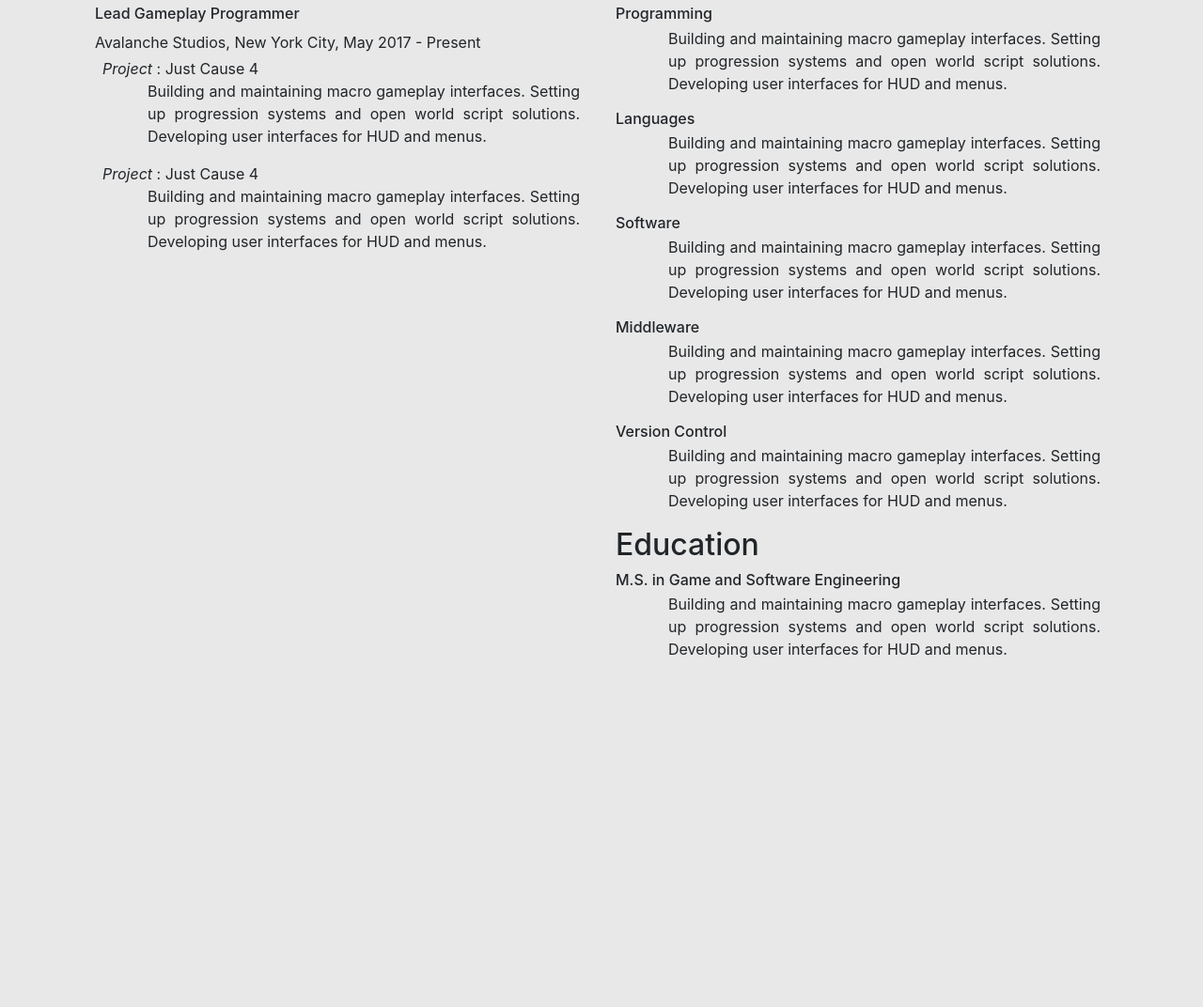
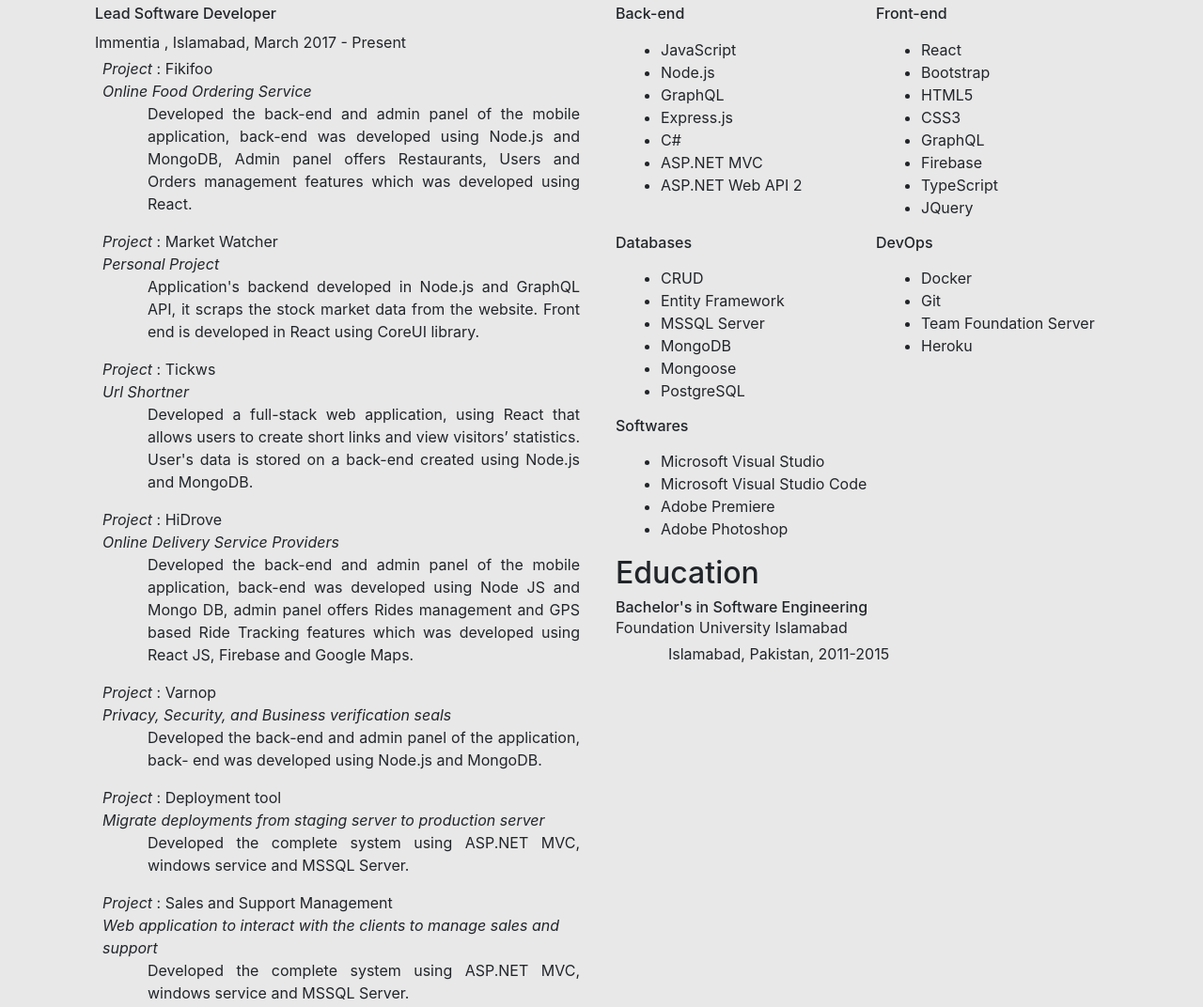
Before and after one commit to noumanDev/portfolio, a plain HTML site: page public/resume.html in a window 1280 px wide. Shown: the part 351-1423 px from the top of the page at 94% size. Before the commit the page ends 1070 px from the top, so only its background shows below. Drawn offline with nearby package versions, Linux system fonts and the light colour scheme.

Commit message:
resume content added

```diff
--- a/public/resume.html
+++ b/public/resume.html
@@ -5,6 +5,7 @@
     <!-- Required meta tags -->
     <meta charset="utf-8">
     <meta name="viewport" content="width=device-width, initial-scale=1, shrink-to-fit=no">
+    <link rel="icon" href="images/logo.png" type="image/gif" sizes="16x16">
 
     <!-- Bootstrap CSS -->
     <link rel="stylesheet" href="https://maxcdn.bootstrapcdn.com/bootstrap/4.0.0/css/bootstrap.min.css"
@@ -37,7 +38,7 @@
                 </div>
             </nav>
             <div class="title border-bottom border-dark border-thick mt-5 text-center">
-                <img class="logo" src="images/logo.png"/>
+                <img class="logo" src="images/logo.png" />
 
                 <h1>Nouman Nawaz</h1>
                 <span>
@@ -52,71 +53,168 @@
         <section class="ml-3 mr-3">
             <section class="row">
                 <div class="col-sm-6">
-                    <h2 >Work Experience</h2>
+                    <h2>Work Experience</h2>
                     <div>
-                        <h6>Lead Gameplay Programmer</h6>
-                        <p class="mb-0">Avalanche Studios, New York City, May 2017 - Present </p>
+                        <h6>Lead Software Developer</h6>
+                        <p class="mb-0">Immentia , Islamabad, March 2017 - Present</p>
                         <div class="ml-2 mr-2 mt-1 mb-1">
-                            <p class="mb-0 "><i>Project </i>: Just Cause 4</p>
-                            <p class="ml-5 text-justify">Building and maintaining macro gameplay interfaces. Setting up
-                                progression systems and
-                                open world script solutions. Developing user interfaces for HUD and menus.</p>
+                            <p class="mb-0 "><i>Project </i>: Fikifoo</p>
+                            <p class="mb-0 "><i>Online Food Ordering Service</i></p>
+                            <p class="ml-5 text-justify">
+                                Developed the back-end and admin panel of the mobile application, back-end was developed
+                                using Node.js and MongoDB, Admin panel offers
+                                Restaurants, Users and Orders management features which was
+                                developed using React.
+                            </p>
                         </div>
                         <div class="ml-2 mr-2 mt-0">
-                            <p class="mb-0 "><i>Project </i>: Just Cause 4</p>
-                            <p class="ml-5 text-justify">Building and maintaining macro gameplay interfaces. Setting up
-                                progression systems and
-                                open world script solutions. Developing user interfaces for HUD and menus.</p>
+                            <p class="mb-0 "><i>Project </i>: Market Watcher</p>
+                            <p class="mb-0 "><i>Personal Project</i></p>
+                            <p class="ml-5 text-justify">
+                                Application's backend developed in Node.js and GraphQL API, it scraps the stock market
+                                data from the website. Front end is developed in React using CoreUI library.
+                            </p>
                         </div>
+                        <div class="ml-2 mr-2 mt-0">
+                            <p class="mb-0 "><i>Project </i>: Tickws</p>
+                            <p class="mb-0 "><i>Url Shortner</i></p>
+                            <p class="ml-5 text-justify">
+                                Developed a full-stack web application, using React that allows users to
+                                create short links and view visitors’ statistics. User's data is stored on a
+                                back-end created using Node.js and MongoDB.
+                            </p>
+                        </div>
+                        <div class="ml-2 mr-2 mt-0">
+                            <p class="mb-0 "><i>Project </i>: HiDrove</p>
+                            <p class="mb-0 "><i>Online Delivery Service Providers</i></p>
+                            <p class="ml-5 text-justify">
+                                Developed the back-end and admin panel of the mobile application, back-end was developed
+                                using Node JS and Mongo DB, admin panel offers
+                                Rides management and GPS based Ride Tracking features which was
+                                developed using React JS, Firebase and Google Maps.
+
+                            </p>
+                        </div>
+                        <div class="ml-2 mr-2 mt-0">
+                            <p class="mb-0 "><i>Project </i>: Varnop</p>
+                            <p class="mb-0 "><i>Privacy, Security, and Business verification seals</i></p>
+                            <p class="ml-5 text-justify">
+                                Developed the back-end and admin panel of the application, back-
+                                end was developed using Node.js and MongoDB.
+                            </p>
+                        </div>
+                        <div class="ml-2 mr-2 mt-0">
+                            <p class="mb-0 "><i>Project </i>: Deployment tool</p>
+                            <p class="mb-0 "><i>Migrate deployments from staging server to production server</i></p>
+                            <p class="ml-5 text-justify">
+                                Developed the complete system using ASP.NET MVC, windows service and MSSQL Server.
+                            </p>
+                        </div>
+                        <div class="ml-2 mr-2 mt-0">
+                            <p class="mb-0 "><i>Project </i>: Sales and Support Management</p>
+                            <p class="mb-0 "><i>Web application to interact with the clients to manage sales and
+                                    support</i></p>
+                            <p class="ml-5 text-justify">
+                                Developed the complete system using ASP.NET MVC, windows service and MSSQL Server.
+                            </p>
+                        </div>
+
                     </div>
                 </div>
                 <div class="col-sm-6">
                     <h2>Technical Skills</h2>
                     <div>
-                        <h6 class="mb-0">Programming</h6>
-                        <div class="ml-2 mr-2 mt-1 mb-1">
-                            <p class="ml-5 text-justify">Building and maintaining macro gameplay interfaces. Setting up
-                                progression systems and
-                                open world script solutions. Developing user interfaces for HUD and menus.</p>
+                        <div class="row">
+                            <div class="col-md-6">
+                                <h6 class="mb-0">Back-end</h6>
+                                <div class="ml-2 mr-2 mt-1 mb-1">
+                                    <p class="ml-5 text-justify">
+                                    <ul>
+                                        <li>JavaScript</li>
+                                        <li>Node.js</li>
+                                        <li>GraphQL</li>
+                                        <li>Express.js</li>
+                                        <li>C#</li>
+                                        <li>ASP.NET MVC</li>
+                                        <li>ASP.NET Web API 2</li>
+                                    </ul>
+
+                                    </p>
+                                </div>
+                            </div>
+                            <div class="col-md-6">
+                                <h6 class="mb-0">Front-end</h6>
+                                <div class="ml-2 mr-2 mt-1 mb-1">
+                                    <p class="ml-5 text-justify">
+                                    <ul>
+                                        <li>React</li>
+                                        <li>Bootstrap</li>
+                                        <li>HTML5</li>
+                                        <li>CSS3</li>
+                                        <li>GraphQL</li>
+                                        <li>Firebase</li>
+                                        <li>TypeScript</li>
+                                        <li>JQuery</li>
+                                    </ul>
+                                    </p>
+                                </div>
+
+                            </div>
+
                         </div>
 
-                        <h6 class="mb-0">Languages</h6>
-                        <div class="ml-2 mr-2 mt-1 mb-1">
-                            <p class="ml-5 text-justify">Building and maintaining macro gameplay interfaces. Setting up
-                                progression systems and
-                                open world script solutions. Developing user interfaces for HUD and menus.</p>
+                        <div class="row">
+                            <div class="col-md-6">
+                                <h6 class="mb-0">Databases</h6>
+                                <div class="ml-2 mr-2 mt-1 mb-1">
+                                    <p class="ml-5 text-justify">
+                                    <ul>
+                                        <li>CRUD</li>
+                                        <li>Entity Framework</li>
+                                        <li>MSSQL Server</li>
+                                        <li>MongoDB</li>
+                                        <li>Mongoose</li>
+                                        <li>PostgreSQL</li>
+                                    </ul>
+
+                                    </p>
+                                </div>
+                            </div>
+                            <div class="col-md-6">
+                                <h6 class="mb-0">DevOps</h6>
+                                <div class="ml-2 mr-2 mt-1 mb-1">
+                                    <p class="ml-5 text-justify">
+                                    <ul>
+                                        <li>Docker</li>
+                                        <li>Git</li>
+                                        <li>Team Foundation Server</li>
+                                        <li>Heroku</li>
+                                    </ul>
+
+                                    </p>
+                                </div>
+                            </div>
                         </div>
 
-                        <h6 class="mb-0">Software</h6>
+                        <h6 class="mb-0">Softwares</h6>
                         <div class="ml-2 mr-2 mt-1 mb-1">
-                            <p class="ml-5 text-justify">Building and maintaining macro gameplay interfaces. Setting up
-                                progression systems and
-                                open world script solutions. Developing user interfaces for HUD and menus.</p>
+                            <p class="ml-5 text-justify">
+                            <ul>
+                                <li>Microsoft Visual Studio</li>
+                                <li>Microsoft Visual Studio Code</li>
+                                <li>Adobe Premiere</li>
+                                <li>Adobe Photoshop</li>
+                            </ul>
+                            </p>
                         </div>
-
-                        <h6 class="mb-0">Middleware</h6>
-                        <div class="ml-2 mr-2 mt-1 mb-1">
-                            <p class="ml-5 text-justify">Building and maintaining macro gameplay interfaces. Setting up
-                                progression systems and
-                                open world script solutions. Developing user interfaces for HUD and menus.</p>
-                        </div>
-
-                        <h6 class="mb-0">Version Control</h6>
-                        <div class="ml-2 mr-2 mt-1 mb-1">
-                            <p class="ml-5 text-justify">Building and maintaining macro gameplay interfaces. Setting up
-                                progression systems and
-                                open world script solutions. Developing user interfaces for HUD and menus.</p>
-                        </div>
-
                     </div>
 
                     <h2>Education</h2>
                     <div>
-                        <h6 class="mb-0">M.S. in Game and Software Engineering</h6>
+                        <h6 class="mb-0">Bachelor's in Software Engineering</h6>
+                        <p class="mb-0">Foundation University Islamabad</p>
                         <div class="ml-2 mr-2 mt-1 mb-1">
-                            <p class="ml-5 text-justify">Building and maintaining macro gameplay interfaces. Setting up
-                                progression systems and
-                                open world script solutions. Developing user interfaces for HUD and menus.</p>
+                            <p class="ml-5 text-justify">Islamabad, Pakistan, 2011-2015</p>
                         </div>
                     </div>
 
```
